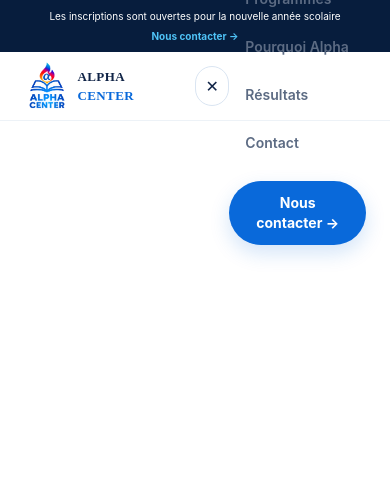
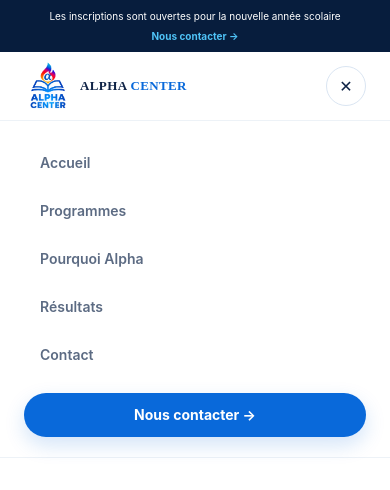
Before and after one commit to krishna171826/alphacenter, a React (Vite) app: page / in a window 390 px wide. Both pictures are taken after a click on the button "Ouvrir le menu". Shown: the top 490 px of the page. Built offline with nearby package versions, Linux system fonts and the light colour scheme.

Commit message:
navbar mobile issue fixed

```diff
--- a/src/components/navbar.jsx
+++ b/src/components/navbar.jsx
@@ -3,24 +3,32 @@ import alphalogo from "../assets/alphalogo.png";
 
 function Navbar() {
   const [isOpen, setIsOpen] = useState(false);
+
   const closeMenu = () => setIsOpen(false);
 
   return (
     <header className="border-b border-[#edf2f7] bg-white">
-            <nav className="mx-auto flex h-17 max-w-277.5 items-center justify-center px-6 lg:px-0">
+      {/* Main navbar */}
+      <nav className="mx-auto flex h-17 max-w-277.5 items-center justify-between px-6 lg:px-0">
+
+        {/* Logo */}
         <a href="/" className="flex items-center gap-2">
-                    <img src={alphalogo}
+          <img
+            src={alphalogo}
             alt="Alpha Logo"
             className="h-12 w-12 object-contain"
           />
 
-                    <span className="font-['Manrope'] text-[13px] font-bold tracking-[0.03em] text-[#102447] pr-10">
-                    ALPHA <span className="text-[#0969da]">CENTER</span>
+          <span className="pr-10 font-['Manrope'] text-[13px] font-bold tracking-[0.03em] text-[#102447]">
+            ALPHA{" "}
+            <span className="text-[#0969da]">
+              CENTER
+            </span>
           </span>
         </a>
 
-                        {/* Navigation */}
-        <div className="hidden items-center gap-10 md:flex ">
+        {/* Desktop navigation */}
+        <div className="hidden items-center gap-10 md:flex">
           <a
             href="#accueil"
             className="text-[11px] font-semibold text-[#5c6b83] transition hover:text-[#0969da]"
@@ -60,7 +68,7 @@ function Navbar() {
             href="#contact"
             className="rounded-full bg-[#0969da] px-5 py-3 text-[11px] font-bold text-white shadow-[0_8px_20px_rgba(9,105,218,0.18)] transition hover:bg-[#0752ae]"
           >
-            Nous contacter&nbsp; →
+            Nous contacter →
           </a>
         </div>
 
@@ -74,12 +82,12 @@ function Navbar() {
         >
           {isOpen ? "✕" : "☰"}
         </button>
+      </nav>
 
       {/* Mobile navigation */}
       {isOpen && (
-          <div className="border-t border-[#edf2f7] py-5 md:hidden">
-
-            <div className="flex flex-col gap-1">
+        <div className="border-t border-[#edf2f7] bg-white px-6 py-5 md:hidden">
+          <div className="mx-auto flex max-w-277.5 flex-col gap-1">
 
             <a
               href="#accueil"
@@ -132,9 +140,7 @@ function Navbar() {
           </div>
         </div>
       )}
-            </nav>
     </header>
-
   );
 }
 
```
Lines whose indentation alone changed are shown as unchanged.
